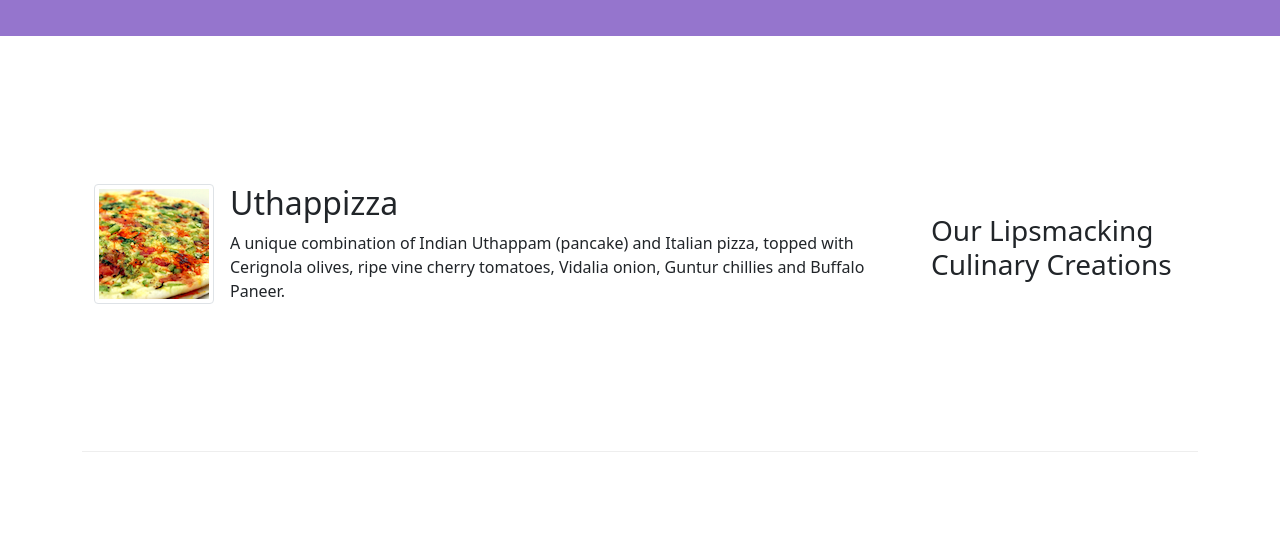
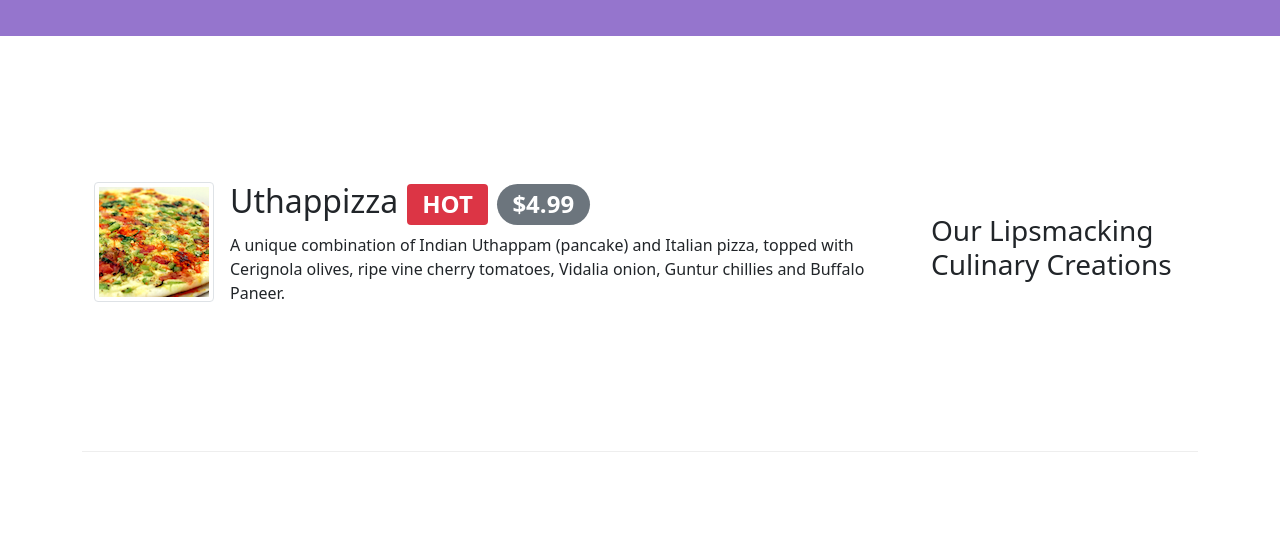
Before and after one commit to amad3usz/conFusion, a website: page index.html in a window 1280 px wide. Shown: the part 254-800 px from the top of the page. Drawn offline with nearby package versions, Linux system fonts and the light colour scheme.

Commit message:
Alerting Users

```diff
--- a/index.html
+++ b/index.html
@@ -65,7 +65,8 @@
 						<!--mr renamed to me-->
 						<img class="d-flex me-3 img-thumbnail align-self-center float-start" src="/img/uthappizza.png" alt="uthappizza" />
 						<div class="media-body">
-							<h2 class="mt-0">Uthappizza</h2>
+							<!--badges have been updated; check documentation-->
+							<h2 class="mt-0">Uthappizza <span class="badge bg-danger">HOT</span> <span class="badge rounded-pill bg-secondary">$4.99</span></h2>
 							<p>
 								A unique combination of Indian Uthappam (pancake) and Italian pizza, topped with Cerignola olives, ripe vine cherry tomatoes, Vidalia onion, Guntur chillies and Buffalo
 								Paneer.
```
